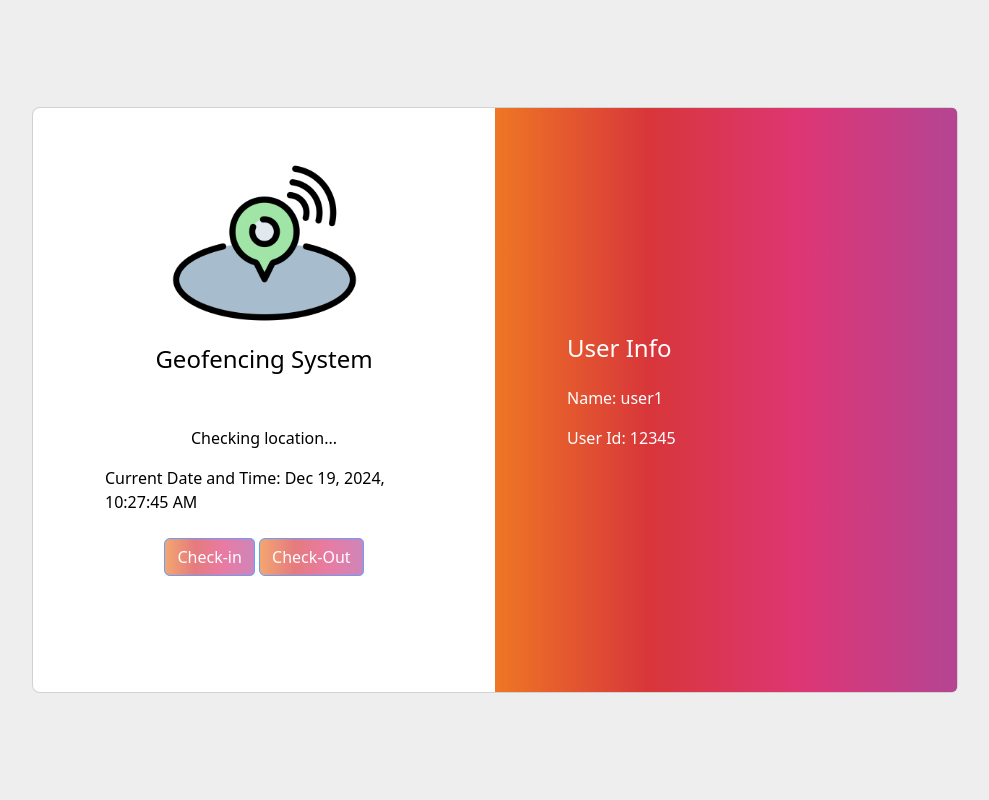
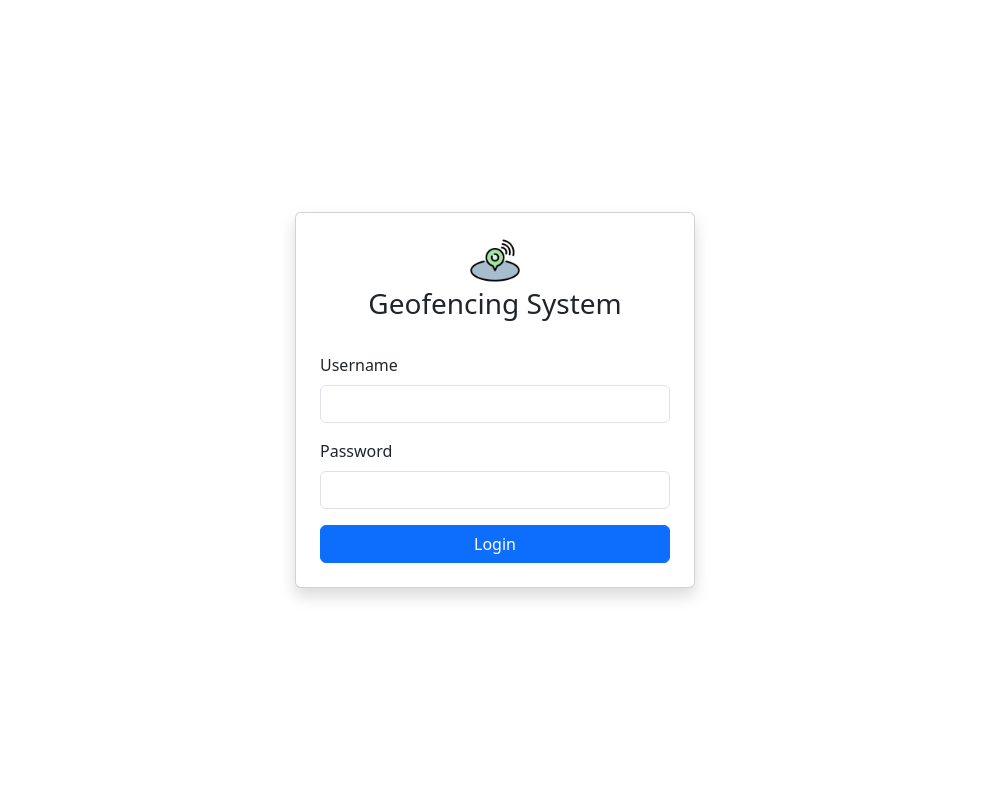
Before and after one commit to soumya-ranjan-pratap/GeofencingSys, a Django app: page / in a window 1280 px wide. Shown: the whole page, without its empty margins (145-1134 px from the left). Run offline with Django 5.2, Linux system fonts and the light colour scheme.

Commit message:
Login and admin has added

```diff
--- a/geofencing/templates/geofencing/index.html
+++ b/geofencing/templates/geofencing/index.html
@@ -48,8 +48,12 @@
                   <div class="col-lg-6 d-flex align-items-center gradient-custom-2">
                     <div class="text-white px-3 py-4 p-md-5 mx-md-4">
                       <h4 class="mb-4">User Info</h4>
-                      <p>Name: user1</p>
-                      <p>User Id: 12345</p>
+                      <p>Name: {{user.username}}</p>
+                      <p>User Id: {{user.id}}</p>
+                      <div class="text-center pt-1 mb-5 pb-1" style="margin-top: 20px;">
+                        <button data-mdb-button-init data-mdb-ripple-init class="btn btn-danger btn-block fa-lg gradient-custom-2 mb-3" type="button" id="logoutBtn">Logout</button>
+                      </div>
+
                     </div>
                   </div>
                 </div>
@@ -84,7 +88,8 @@ displayDateTime();
         // Function to get CSRF Token from the hidden input field
         const csrfToken = document.getElementById('csrf_token').value;
 
-        // Geolocation Check
+    const currentUsername = "{{ user.username }}";  // This is injected from Django template
+
     // Geolocation Check
     navigator.geolocation.getCurrentPosition(
         (position) => {
@@ -126,7 +131,6 @@ displayDateTime();
         }
     );
 
-
     document.getElementById("checkinBtn").onclick = () => {
         navigator.geolocation.getCurrentPosition((position) => {
             const { latitude, longitude } = position.coords;
@@ -139,7 +143,7 @@ document.getElementById("checkinBtn").onclick = () => {
                     'X-CSRFToken': csrfToken
                 },
                 body: new URLSearchParams({
-                'username': "user1",
+                    'username': currentUsername,  // Use dynamic username
                     'action': "check-in",
                     'latitude': latitude,
                     'longitude': longitude
@@ -157,7 +161,6 @@ document.getElementById("checkinBtn").onclick = () => {
         });
     };
 
-
     document.getElementById("checkoutBtn").onclick = () => {
         navigator.geolocation.getCurrentPosition((position) => {
             const { latitude, longitude } = position.coords;
@@ -170,7 +173,7 @@ document.getElementById("checkoutBtn").onclick = () => {
                     'X-CSRFToken': csrfToken
                 },
                 body: new URLSearchParams({
-                'username': "user1",
+                    'username': currentUsername,  // Use dynamic username
                     'action': "check-out",
                     'latitude': latitude,
                     'longitude': longitude
@@ -188,6 +191,25 @@ document.getElementById("checkoutBtn").onclick = () => {
         });
     };
 
+    document.getElementById("logoutBtn").onclick = () => {
+        fetch("/logout/", {
+            method: "POST",
+            headers: {
+                'X-CSRFToken': csrfToken
+            }
+        })
+        .then(response => {
+            if (response.ok) {
+                window.location.href = '/login/';  // Now this correctly redirects
+            } else {
+                alert("Error logging out");
+            }
+        })
+        .catch(error => {
+            console.error("Error:", error);
+            alert("Error during logout");
+        });
+    };
 
     </script>
     <script src="https://cdn.jsdelivr.net/npm/bootstrap@5.3.3/dist/js/bootstrap.bundle.min.js" integrity="sha384-YvpcrYf0tY3lHB60NNkmXc5s9fDVZLESaAA55NDzOxhy9GkcIdslK1eN7N6jIeHz" crossorigin="anonymous"></script>
--- /dev/null
+++ b/geofencing/templates/geofencing/login.html
@@ -0,0 +1,48 @@
+<!DOCTYPE html>
+<html lang="en">
+<head>
+    <meta charset="UTF-8">
+    <meta name="viewport" content="width=device-width, initial-scale=1.0">
+    <title>Geofencing System - Login</title>
+    {% load static %}
+    <link rel="stylesheet" href="{% static 'css/main.css' %}">
+    <link rel="icon" href="{% static 'image/marker.png' %}">
+    <link href="https://cdn.jsdelivr.net/npm/bootstrap@5.3.3/dist/css/bootstrap.min.css" rel="stylesheet">
+</head>
+<body>
+    <div class="container d-flex justify-content-center align-items-center vh-100">
+        <div class="card p-4 shadow" style="width: 400px;">
+            <!-- Geofencing System Header with Logo -->
+            <div class="text-center mb-4">
+                <img src="{% static 'image/marker.png' %}" alt="Logo" style="width: 50px;">
+                <h3>Geofencing System</h3>
+            </div>
+
+            <!-- Login Form -->
+            <form method="POST" action="{% url 'login' %}">
+                {% csrf_token %}
+                <div class="mb-3">
+                    <label for="username" class="form-label">Username</label>
+                    <input type="text" class="form-control" id="username" name="username" required>
+                </div>
+                <div class="mb-3">
+                    <label for="password" class="form-label">Password</label>
+                    <input type="password" class="form-control" id="password" name="password" required>
+                </div>
+                <button type="submit" class="btn btn-primary w-100">Login</button>
+            </form>
+
+            <!-- Display error messages -->
+            {% if messages %}
+                <div class="alert alert-danger mt-3">
+                    {% for message in messages %}
+                        <p>{{ message }}</p>
+                    {% endfor %}
+                </div>
+            {% endif %}
+        </div>
+    </div>
+
+    <script src="https://cdn.jsdelivr.net/npm/bootstrap@5.3.3/dist/js/bootstrap.bundle.min.js"></script>
+</body>
+</html>
--- a/geofencing/views.py
+++ b/geofencing/views.py
@@ -4,12 +4,52 @@ from .models import CheckInOut
 from datetime import datetime
 from geopy.distance import geodesic
 from django.utils.timezone import now
+from django.shortcuts import render, redirect
+from django.contrib.auth import authenticate, login
+from django.contrib import messages
+from django.contrib.auth import logout
+from django.contrib.auth.forms import UserCreationForm
 
-GEOFENCE_COORDS = (20.301176124999998, 85.856136)  # Example coordinates (latitude, longitude)
-GEOFENCE_RADIUS = 0.1  # 100 meters
+
+GEOFENCE_COORDS = (20.3011975, 85.85613799999999)
+GEOFENCE_RADIUS = 0.05  # 50 meters
+
+
+def login_view(request):
+    if request.method == 'POST':
+        username = request.POST['username']
+        password = request.POST['password']
+        user = authenticate(request, username=username, password=password)
+        if user is not None:
+            login(request, user)
+            return redirect('index')  # Redirect to the index page
+        else:
+            messages.error(request, "Invalid username or password")
+    return render(request, 'geofencing/login.html')
+
+def logout_view(request):
+    logout(request)
+    return redirect('login')
+
+
+def register(request):
+    if request.method == 'POST':
+        form = UserCreationForm(request.POST)
+        if form.is_valid():
+            form.save()
+            messages.success(request, 'User created successfully!')
+            return redirect('login')
+        else:
+            messages.error(request, 'Error creating user. Please try again.')
+    else:
+        form = UserCreationForm()
+
+    return render(request, 'geofencing/register.html', {'form': form})
+
 
 def index(request):
-    return render(request, 'geofencing/index.html')
+    user = request.user
+    return render(request, 'geofencing/index.html', {'user' : user})
 
 
 def check_geofence(request):
@@ -28,7 +68,6 @@ def check_geofence(request):
         print("User is outside the geofence")
         return JsonResponse({"status": "outside"})
 
-
 def record_action(request):
     if request.method == 'POST':
         username = request.POST.get('username')
@@ -40,6 +79,11 @@ def record_action(request):
         print(f"Action: {action}, User: {username}, Latitude: {latitude}, Longitude: {longitude}")
 
         if action == 'check-in':
+            # Check if the user already has an open check-in (not checked out)
+            existing_check_in = CheckInOut.objects.filter(username=username, check_out__isnull=True).first()
+            if existing_check_in:
+                return JsonResponse({'status': 'error', 'message': 'You are already checked in. Please check-out before checking in again.'})
+
             # Record check-in
             check_in = CheckInOut.objects.create(
                 username=username,
@@ -50,16 +94,19 @@ def record_action(request):
             return JsonResponse({'status': 'success', 'message': 'Check-In recorded!', 'id': check_in.id})
 
         elif action == 'check-out':
-            # Find the latest Check-In record for the user (without a check-out time)
-            check_out = CheckInOut.objects.filter(username=username, check_out__isnull=True).last()
-            if check_out:
-                check_out.longitude = longitude
-                check_out.latitude = latitude
-                check_out.check_out = now()
-                check_out.save()
-                return JsonResponse({'status': 'success', 'message': 'Check-Out recorded!'})
-            else:
-                return JsonResponse({'status': 'error', 'message': 'No Check-In record found for this user.'})
+            # Find the most recent Check-In record for the user that hasn't been checked out
+            check_in = CheckInOut.objects.filter(username=username, check_out__isnull=True).last()
+
+            if not check_in:
+                # No Check-In record found for this user, return an error
+                return JsonResponse({'status': 'error', 'message': 'No recent Check-In record found for this user.'})
+
+            # If a Check-In exists, record the Check-Out
+            check_in.longitude = longitude
+            check_in.latitude = latitude
+            check_in.check_out = now()
+            check_in.save()
+            return JsonResponse({'status': 'success', 'message': 'Check-Out recorded!'})
 
         return JsonResponse({'status': 'error', 'message': 'Invalid action.'})
 
--- a/geofencing_system/urls.py
+++ b/geofencing_system/urls.py
@@ -14,11 +14,17 @@ Including another URLconf
     1. Import the include() function: from django.urls import include, path
     2. Add a URL to urlpatterns:  path('blog/', include('blog.urls'))
 """
+from django.contrib import admin
 from django.urls import path
 from geofencing import views
+from django.shortcuts import redirect
 
 urlpatterns = [
-    path('', views.index, name='index'),
+    path('admin/', admin.site.urls),
+    path('', views.login_view, name='login'),  # Root URL redirects to login page
+    path('login/', views.login_view, name='login'),
+    path('index/', views.index, name='index'),
     path('check_geofence/', views.check_geofence, name='check_geofence'),
     path('record_action/', views.record_action, name='record_action'),
+    path('logout/', views.logout_view, name='logout'),
 ]
```
Also changed, not shown: geofencing/templates/geofencing/register.html (added, +21 -0 lines). Lines whose indentation alone changed are shown as unchanged.
